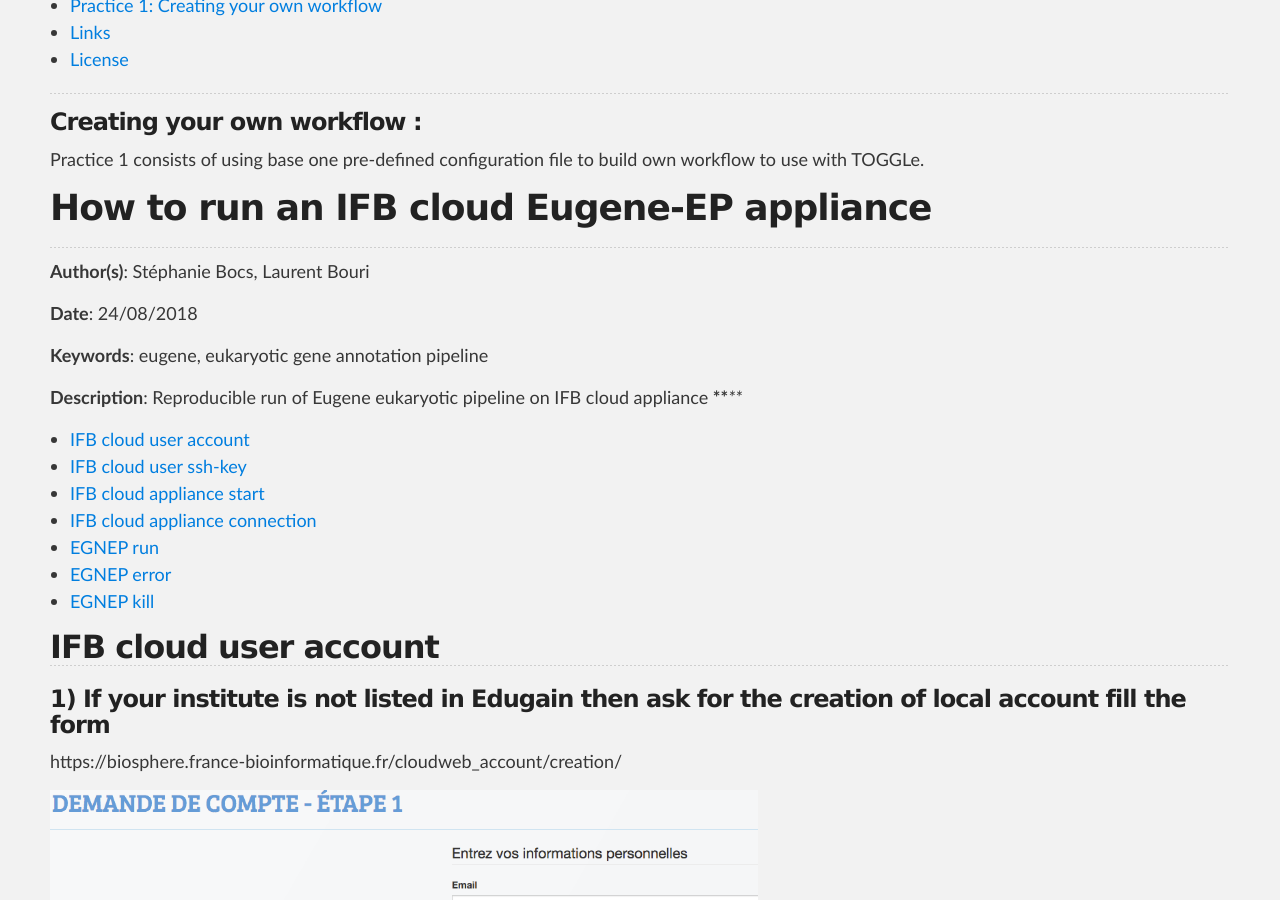
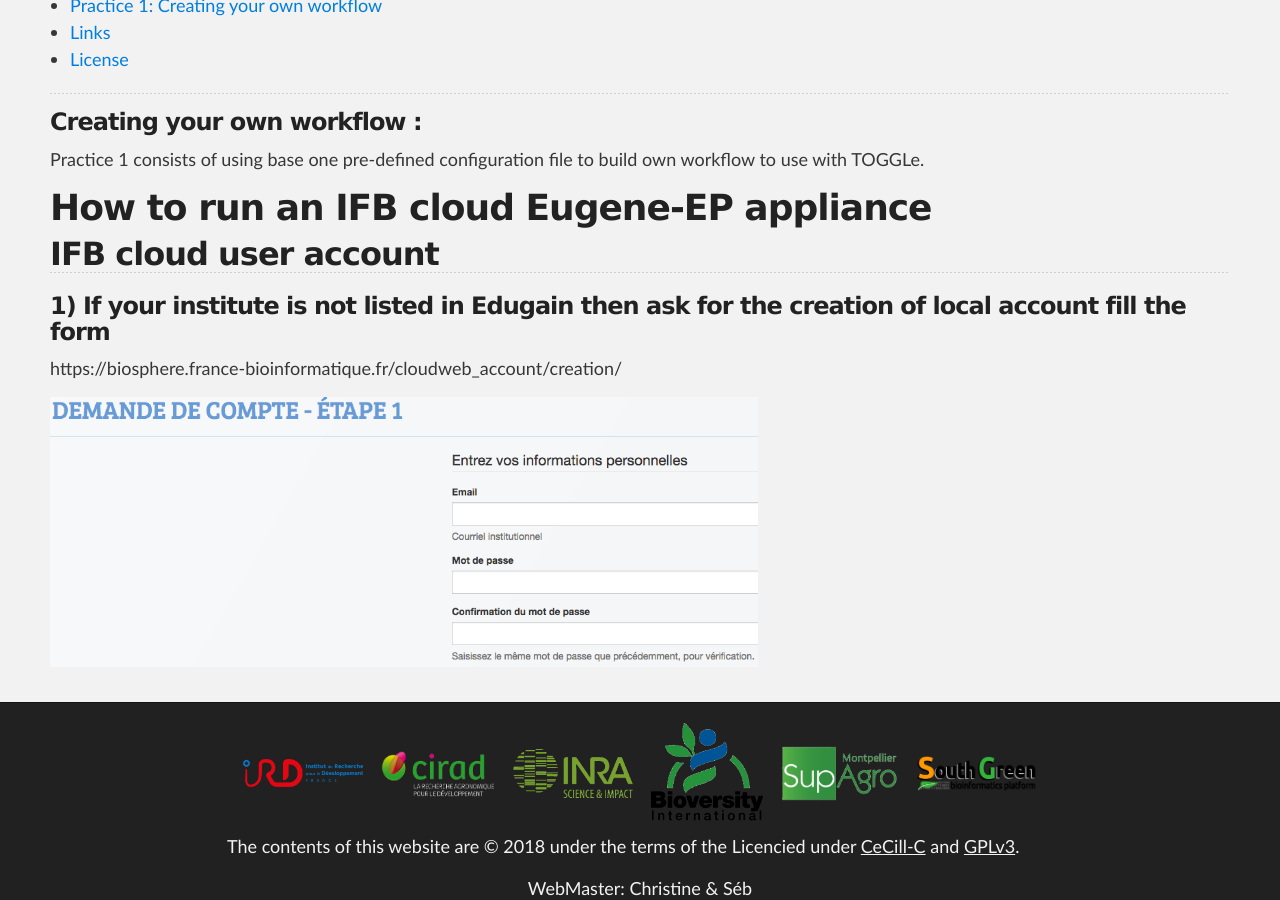
Before and after one commit to SouthGreenPlatform/trainings, a Jekyll site: the page built from _pages/annotation/artemis_manual_curation.md, in a window 1280 px wide and 900 px high, scrolled down 618 px. Built offline with Jekyll 4.4.1, drawn with Linux system fonts in a browser that asks for light colours; nearby versions of some CDN libraries.

Commit message:
Update artemis_manual_curation.md

```diff
--- a/_pages/annotation/artemis_manual_curation.md
+++ b/_pages/annotation/artemis_manual_curation.md
@@ -32,28 +32,6 @@
 
 # How to run an IFB cloud Eugene-EP appliance
 
-**************************
-**Author(s)**: Stéphanie Bocs, Laurent Bouri
-
-**Date**: 24/08/2018
-
-**Keywords**: eugene, eukaryotic gene annotation pipeline
-
-**Description**: Reproducible run of Eugene eukaryotic pipeline on IFB cloud appliance
-**********
-
-<!-- TOC depthFrom:2 depthTo:2 withLinks:1 updateOnSave:1 orderedList:0 -->
-
-- [IFB cloud user account](#ifb-cloud-user-account)
-- [IFB cloud user ssh-key](#ifb-cloud-user-ssh-key)
-- [IFB cloud appliance start](#ifb-cloud-appliance-start)
-- [IFB cloud appliance connection](#ifb-cloud-appliance-connection)
-- [EGNEP run](#egnep-run)
-- [EGNEP error](#egnep-error)
-- [EGNEP kill](#egnep-kill)
-
-<!-- /TOC -->
-
 ## IFB cloud user account
 
 ### 1) If your institute is not listed in Edugain then ask for the creation of local account fill the form
```
